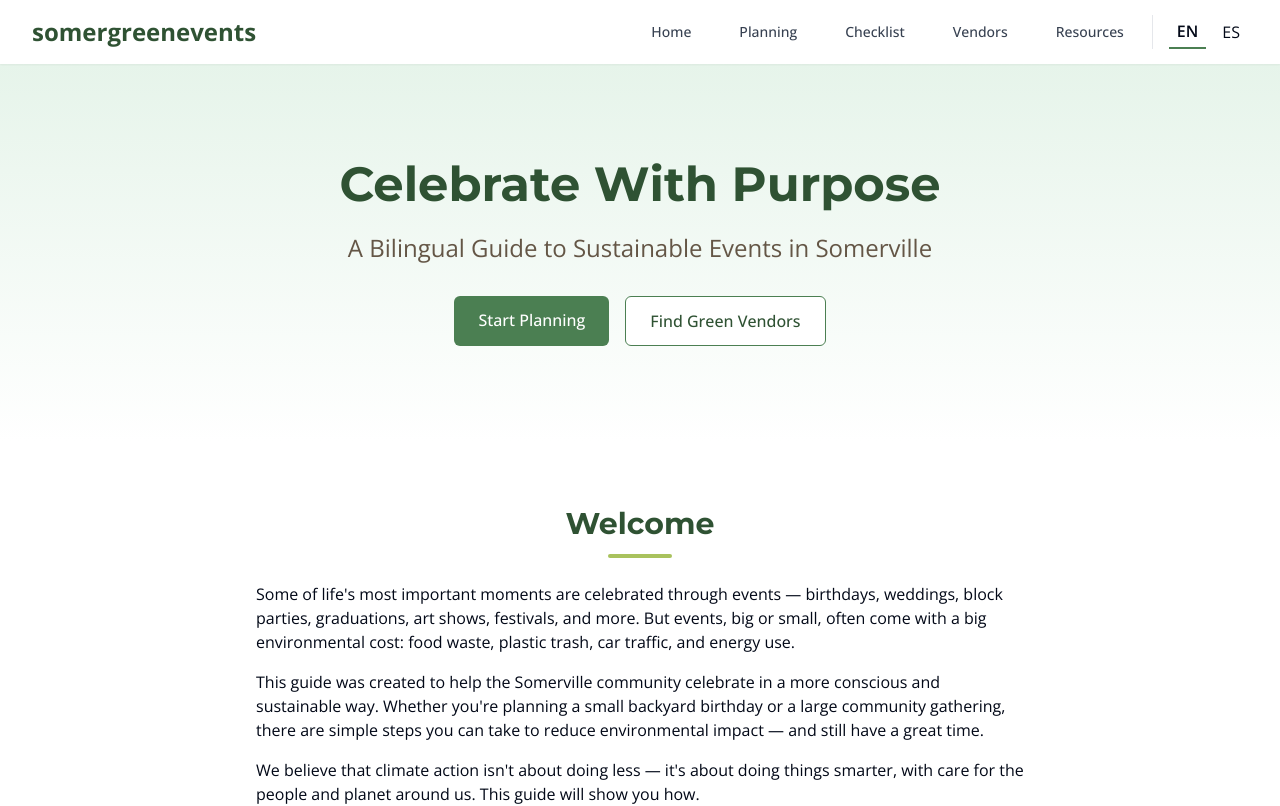
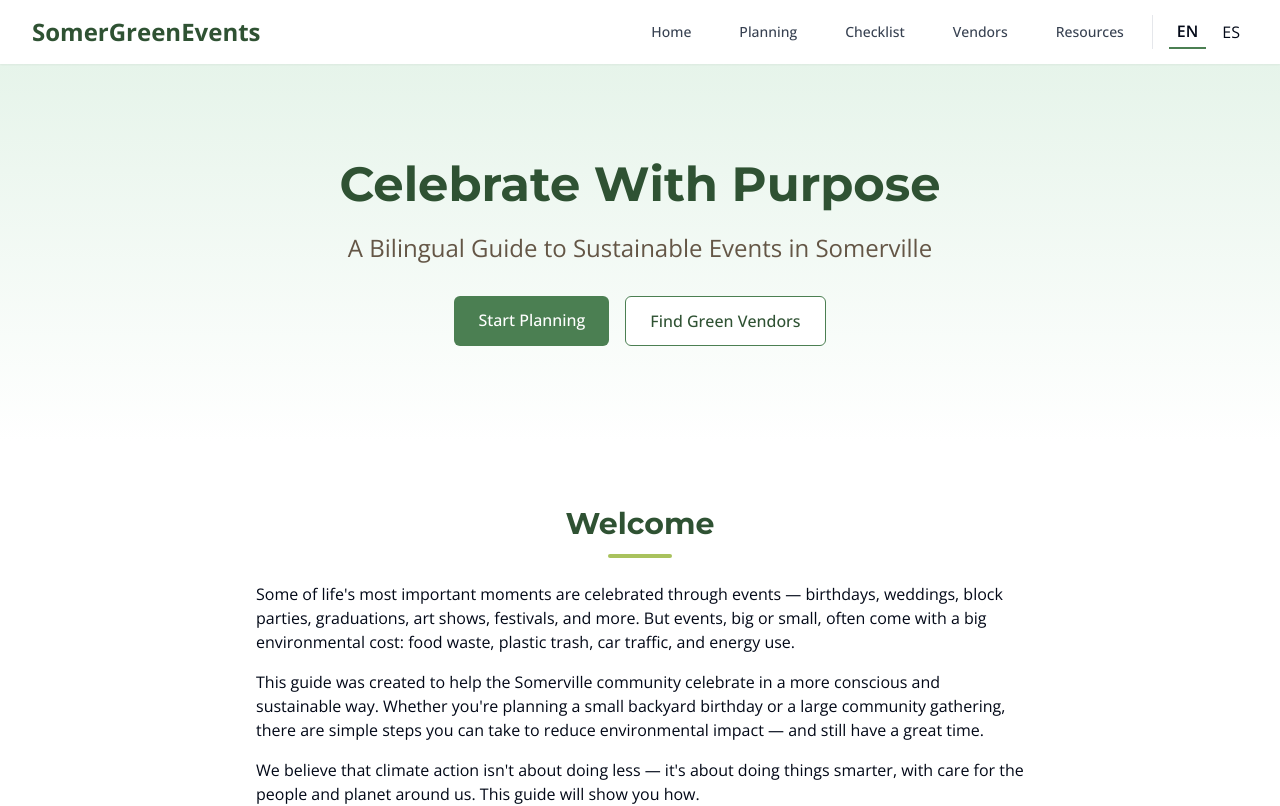
Before and after one commit to MTB-Labs/somerville-green-gatherings-guide, a React (Vite) app: page / in a window 1280 px wide. Shown: the top 806 px of the page. Built offline with nearby package versions, Linux system fonts and the light colour scheme.

Commit message:
Rename website to SomerGreenEvents

```diff
--- a/index.html
+++ b/index.html
@@ -4,11 +4,11 @@
   <head>
     <meta charset="UTF-8" />
     <meta name="viewport" content="width=device-width, initial-scale=1.0" />
-    <title>somergreenevents - Sustainable Events Guide</title>
+    <title>SomerGreenEvents - Sustainable Events Guide</title>
     <meta name="description" content="A bilingual guide to sustainable events in Somerville" />
-    <meta name="author" content="somergreenevents" />
+    <meta name="author" content="SomerGreenEvents" />
 
-    <meta property="og:title" content="somergreenevents - Sustainable Events Guide" />
+    <meta property="og:title" content="SomerGreenEvents - Sustainable Events Guide" />
     <meta property="og:description" content="A bilingual guide to sustainable events in Somerville" />
     <meta property="og:type" content="website" />
     <meta property="og:image" content="https://lovable.dev/opengraph-image-p98pqg.png" />
--- a/src/components/Footer.tsx
+++ b/src/components/Footer.tsx
@@ -14,7 +14,7 @@ const Footer: React.FC<FooterProps> = ({ language }) => {
         <div className="grid grid-cols-1 md:grid-cols-3 gap-8">
           <div>
             <h3 className="text-lg font-semibold mb-4">
-              {language === 'en' ? 'somergreenevents' : 'somergreenevents'}
+              {language === 'en' ? 'SomerGreenEvents' : 'SomerGreenEvents'}
             </h3>
             <p className="text-sm text-green-800">
               {language === 'en'
@@ -87,7 +87,7 @@ const Footer: React.FC<FooterProps> = ({ language }) => {
 
         <div className="border-t border-green-200 mt-8 pt-8 text-sm text-center">
           <p className="mb-2">
-            &copy; {new Date().getFullYear()} somergreenevents. {language === 'en' ? 'All rights reserved.' : 'Todos los derechos reservados.'}
+            &copy; {new Date().getFullYear()} SomerGreenEvents. {language === 'en' ? 'All rights reserved.' : 'Todos los derechos reservados.'}
           </p>
           <p className="text-xs text-green-700">
             {language === 'en' ? 'Developed by' : 'Desarrollado por'}{' '}
--- a/src/components/Navbar.tsx
+++ b/src/components/Navbar.tsx
@@ -26,7 +26,7 @@ const Navbar: React.FC<NavbarProps> = ({ language, onLanguageChange }) => {
           <div className="flex">
             <div className="flex-shrink-0 flex items-center">
               <Link to="/" className="flex items-center">
-                <span className="text-green-500 font-bold text-xl md:text-2xl font-montserrat">somergreenevents</span>
+                <span className="text-green-500 font-bold text-xl md:text-2xl font-montserrat">SomerGreenEvents</span>
               </Link>
             </div>
           </div>
```
